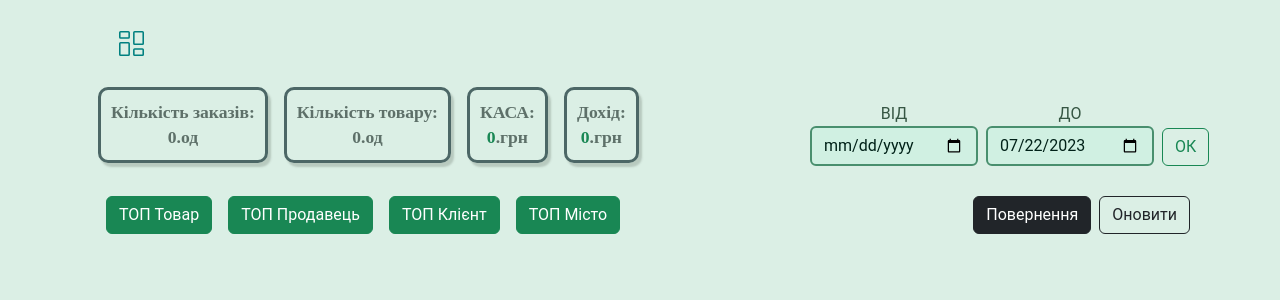
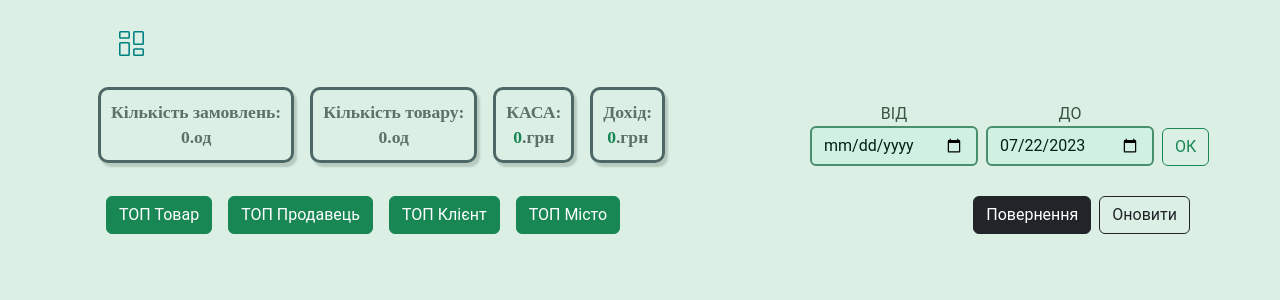
Before and after one commit to MaksPeresvet21/PrismaCRM21, a Django app: page /analysis/ in a window 1280 px wide. Shown: the top 300 px of the page. Run offline with Django 3.2, Linux system fonts and the light colour scheme; the visitor is signed in with stand-in values (Sample User, id 1); data comes from the database, SQL or seed files in the repository; data that the repository does not hold is empty; some libraries are stand-ins or nearby versions.

Commit message:
Update analysis.html

```diff
--- a/sales/templates/sales/analysis.html
+++ b/sales/templates/sales/analysis.html
@@ -5,12 +5,12 @@
 <div class="d-flex justify-content-between">
     <div class="d-flex ms-2">
         {% if losses == 'return' %}
-           <span class="badge badge-col badge-return mx-2">Кількість заказів: <br>-{{ total_orders }}.од</span>
+           <span class="badge badge-col badge-return mx-2">Кількість замовлень: <br>-{{ total_orders }}.од</span>
            <span class="badge badge-col badge-return mx-2">Кількість товару: <br>-{{ total_amount }}.од</span>
            <span class="badge badge-col badge-return mx-2">Повернення: <br><strong class="text-danger">-{{ orders_sum }}</strong>.грн</span>
            <span class="badge badge-col badge-return mx-2">Втрати: <br><strong class="text-danger">{{ clean_sum }}</strong>.грн</span>
         {% else %}
-           <span class="badge badge-col mx-2">Кількість заказів: <br>{{ total_orders }}.од</span>
+           <span class="badge badge-col mx-2">Кількість замовлень: <br>{{ total_orders }}.од</span>
            <span class="badge badge-col mx-2">Кількість товару: <br>{{ total_amount }}.од</span>
            <span class="badge badge-col mx-2"> КАСА: <br><strong class="text-success">{{ orders_sum }}</strong>.грн</span>
            <span class="badge badge-col mx-2">Дохід: <br><strong class="text-success">{{ clean_sum }}</strong>.грн</span>
```
